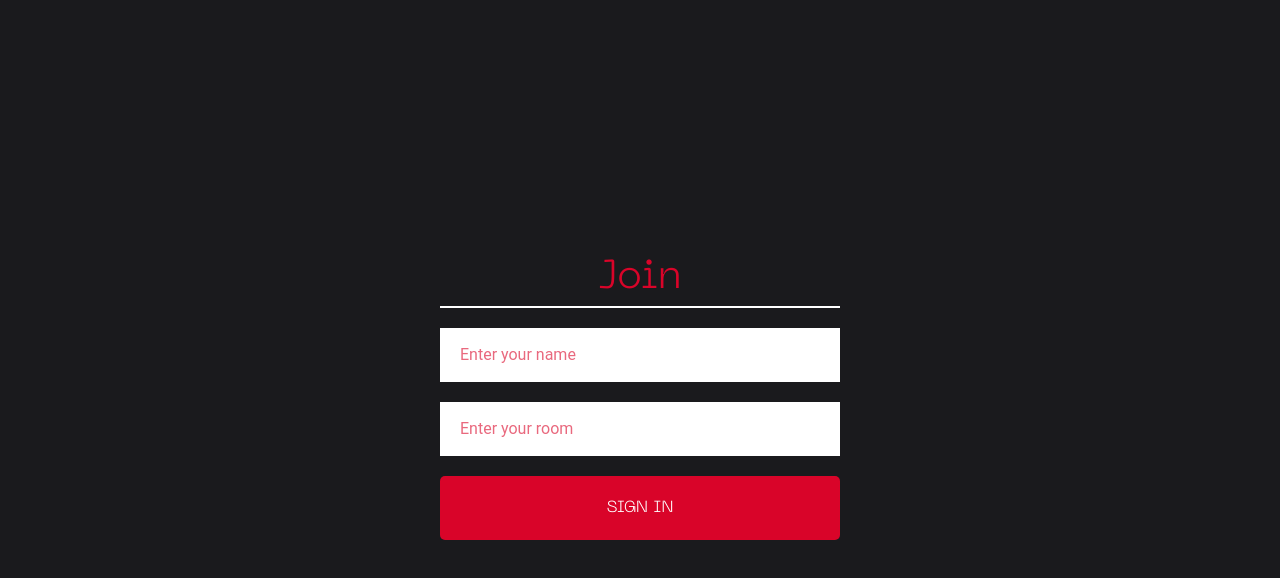
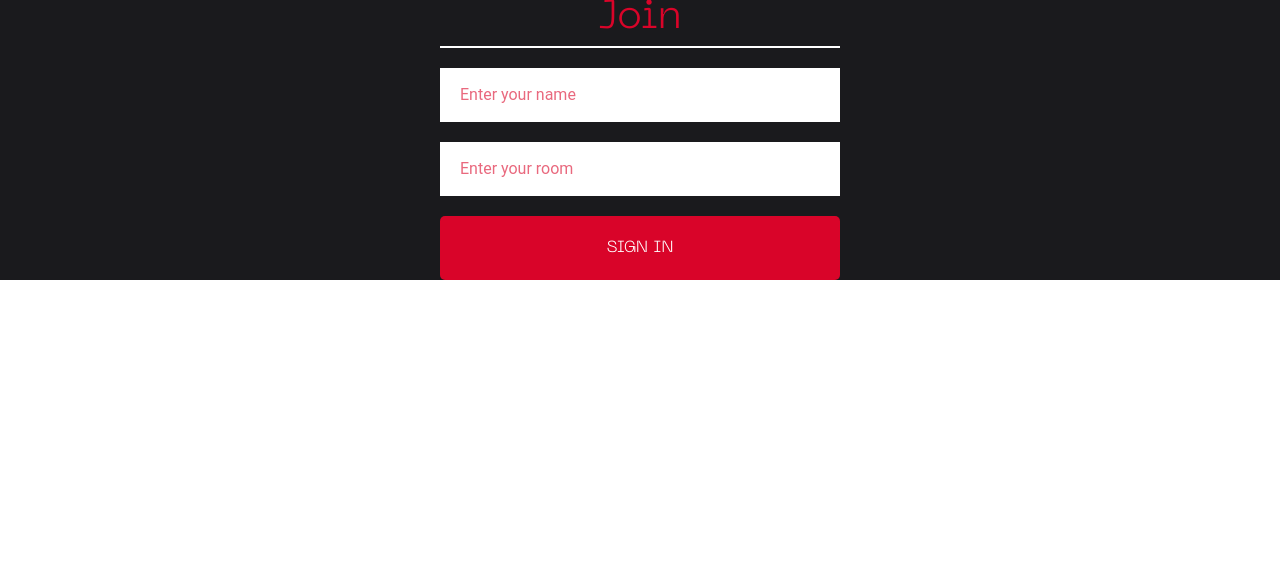
Before and after one commit to student-PiyushMishra/chatrtc-frontend, a React (Create React App) app: page / in a window 1280 px wide. Shown: the top 578 px of the page. Built offline with nearby package versions, Linux system fonts and the light colour scheme.

Commit message:
changed the classes for join page to make the ui better

```diff
--- a/src/components/Join/Join.css
+++ b/src/components/Join/Join.css
@@ -27,7 +27,8 @@ body {
     text-align: center;
     align-items: center;
     background-color: #1A1A1D;
-    height:100vh;
+    max-height: fit-content;
+    height:100%;
 }
 
 .joinInnerContainer {
--- a/src/components/Join/Join.js
+++ b/src/components/Join/Join.js
@@ -16,7 +16,7 @@ const Join = () => {
   const [name, setName] = useState("");
   const [room, setRoom] = useState("");
   return (
-    <div className='joinOuterContainer h-screen'>
+    <div className='joinOuterContainer'>
       <div className='joinInnerContainer'>
         <h1 className='text-3xl heading neuefont'>Join</h1>
         <form>
```
